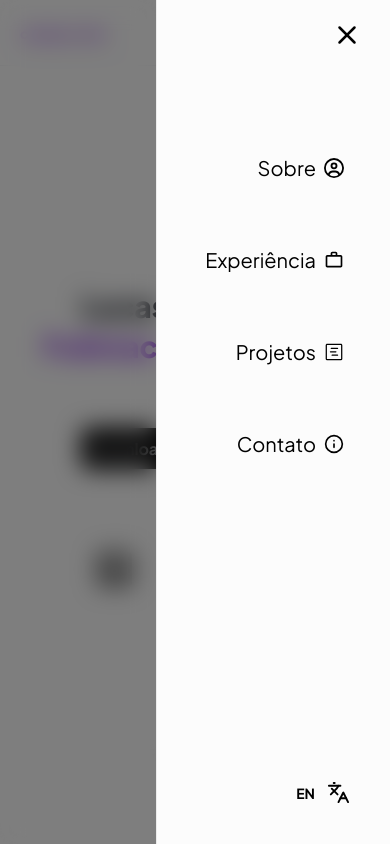
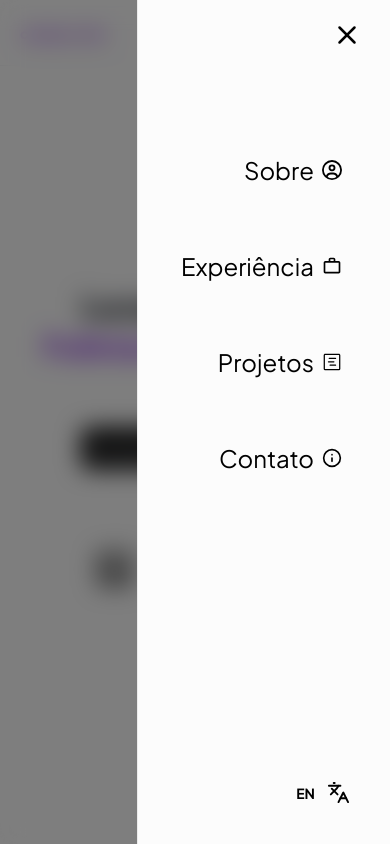
Before and after one commit to lucascmpos/lucascmpos-portfolio, a React (Vite) app: page / in a window 390 px wide. Both pictures are taken after a click on the button 357 px from the left and 32 px from the top of the page. Shown: the top 844 px of the page. Built offline with nearby package versions, Linux system fonts and the light colour scheme.

Commit message:
fix: fixing mobile menu

```diff
--- a/src/components/header.jsx
+++ b/src/components/header.jsx
@@ -104,7 +104,7 @@ const Header = ({ onChangeLanguage, onChangeTheme, theme }) => {
             initial={{ x: "100%" }}
             animate={{ x: isOpen ? "0%" : "100%" }}
             transition={{ duration: 0.3 }}
-            className={`mobile-menu fixed right-0 top-0 z-60 h-full w-[60vw] border-l text-gray-300 ${
+            className={`mobile-menu fixed right-0 top-0 z-60 h-full w-[65vw] border-l text-gray-300 ${
               theme === "light"
                 ? "bg-secondary-light border-secondary-light"
                 : "bg-secondary-dark border-secondary-dark"
@@ -120,13 +120,13 @@ const Header = ({ onChangeLanguage, onChangeTheme, theme }) => {
                 <X size={30} />
               </button>
             </div>
-            <div className="flex flex-col justify-end w-[50vw] gap-16 pt-6 text-2xl">
+            <div className="flex flex-col  w-full gap-16 pt-6 text-2xl">
               <Link
                 to="home"
                 smooth={true}
                 duration={500}
                 onClick={() => toggleMenu(false)}
-              ></Link>
+              />
               {menuItems.map((item) => (
                 <Link
                   key={item.id}
@@ -134,8 +134,9 @@ const Header = ({ onChangeLanguage, onChangeTheme, theme }) => {
                   smooth={true}
                   onClick={() => toggleMenu(false)}
                 >
+                 <div className="flex justify-end px-12 w-full">
       <h2
-                    className={`flex group cursor-pointer text-xl px-2 flex-row items-center justify-end gap-2 ${
+        className={`flex group cursor-pointer text-2xl flex-row items-center gap-2 w-fit ${
           theme === "light" ? "text-black" : "text-gray-200"
         }`}
       >
@@ -144,6 +145,7 @@ const Header = ({ onChangeLanguage, onChangeTheme, theme }) => {
           {item.icon}
         </div>
       </h2>
+    </div>
   </Link>
               ))}
             </div>
@@ -166,7 +168,13 @@ const Header = ({ onChangeLanguage, onChangeTheme, theme }) => {
     );
   };
 
-  const BlurOverlay = ({ isOpen }) => {
+  const BlurOverlay = ({ isOpen, toggleMenu }) => {
+    const handleClick = () => {
+      if (isOpen) {
+        toggleMenu();
+      }
+    };
+
     return (
       <AnimatePresence>
         {isOpen && (
@@ -176,6 +184,7 @@ const Header = ({ onChangeLanguage, onChangeTheme, theme }) => {
             animate={{ opacity: 1 }}
             exit={{ opacity: 0 }}
             transition={{ duration: 0.3 }}
+            onClick={handleClick}
           ></motion.div>
         )}
       </AnimatePresence>
```
Lines whose indentation alone changed are shown as unchanged.
